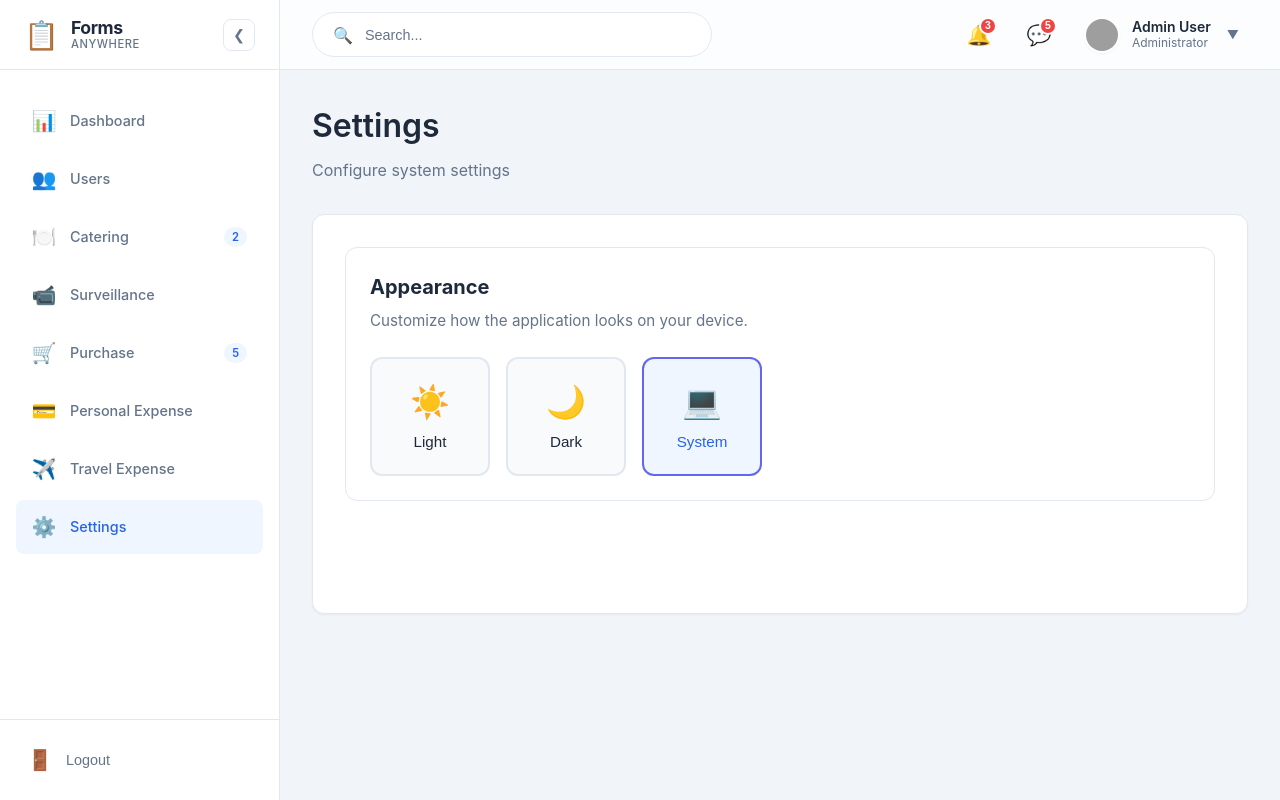
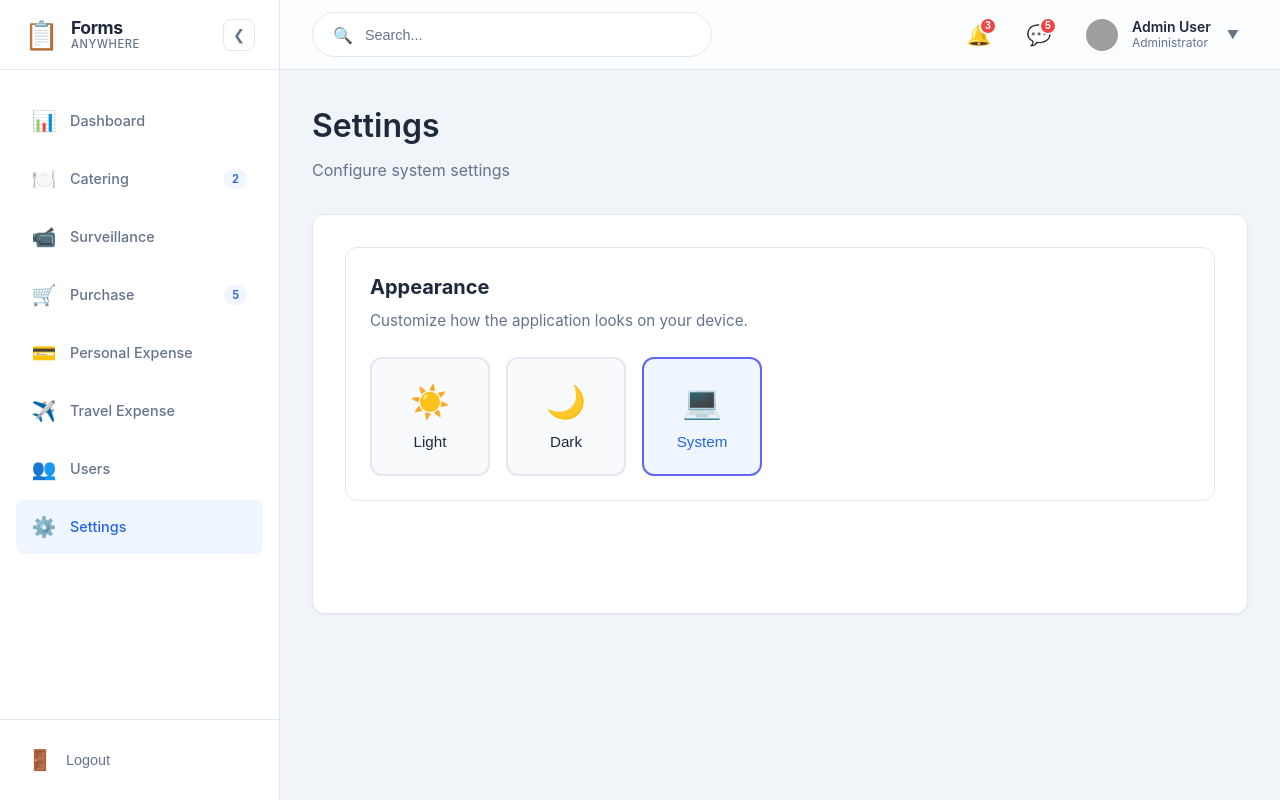
Before and after one commit to vpteruel/hpha-back-office-system, a React app in the folder apps/frontend/: page /settings in a window 1280 px wide. Built offline with nearby package versions, Linux system fonts and the light colour scheme; grey boxes are pictures that could not be loaded; the HTML template or start-up script is replaced by a standard one.

Commit message:
feat: reorder menu items in ModernSidebar for better organization

```diff
--- a/apps/frontend/src/components/ModernSidebar.tsx
+++ b/apps/frontend/src/components/ModernSidebar.tsx
@@ -12,7 +12,6 @@ interface MenuItem {
 
 const menuItems: MenuItem[] = [
   { id: "dashboard", label: "Dashboard", icon: "📊", path: "/" },
-  { id: "users", label: "Users", icon: "👥", path: "/users" },
   {
     id: "catering",
     label: "Catering",
@@ -45,6 +44,7 @@ const menuItems: MenuItem[] = [
     icon: "✈️",
     path: "/forms/travel-expense",
   },
+  { id: "users", label: "Users", icon: "👥", path: "/users" },
   { id: "settings", label: "Settings", icon: "⚙️", path: "/settings" },
 ];
 
```
